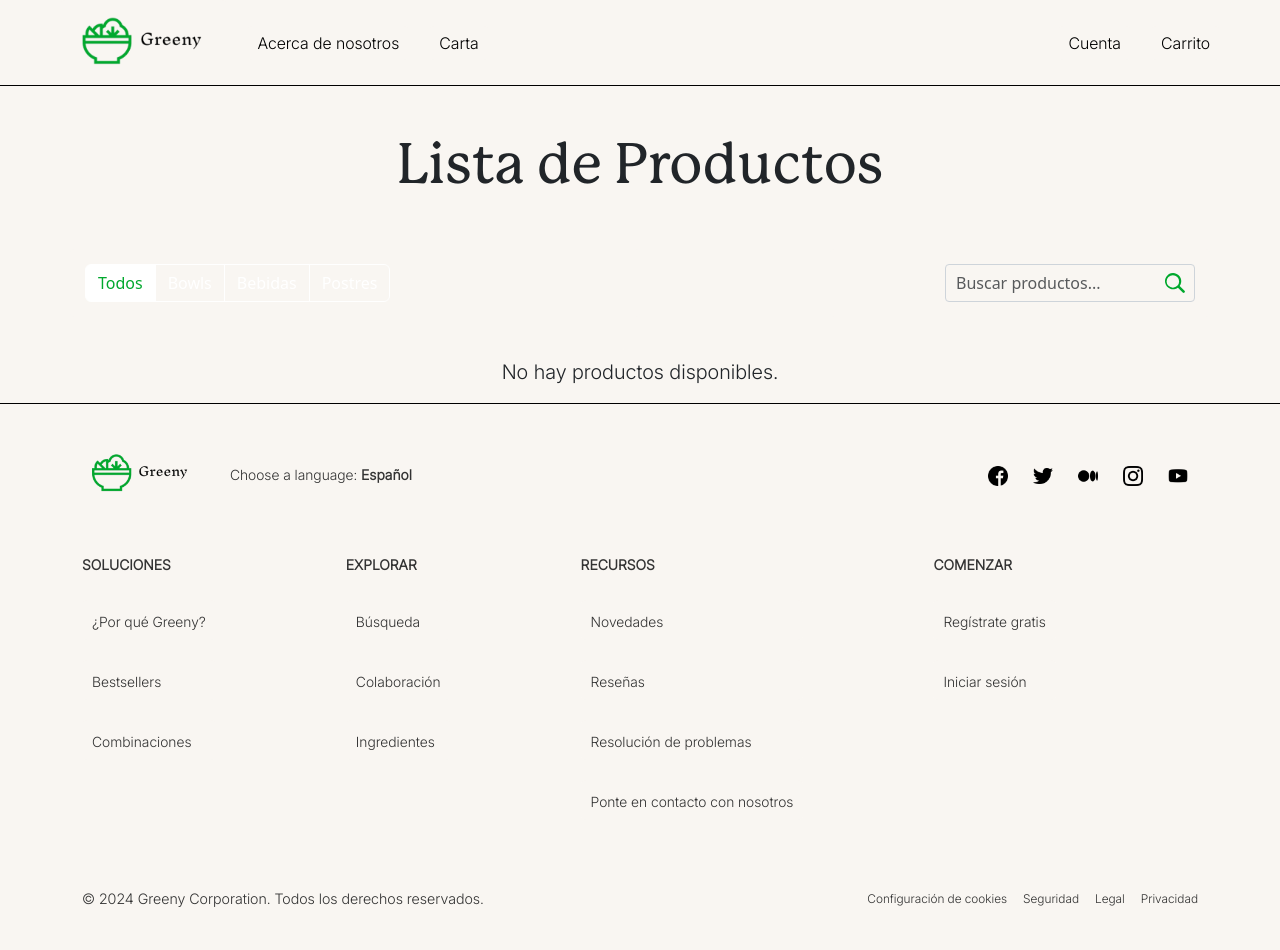
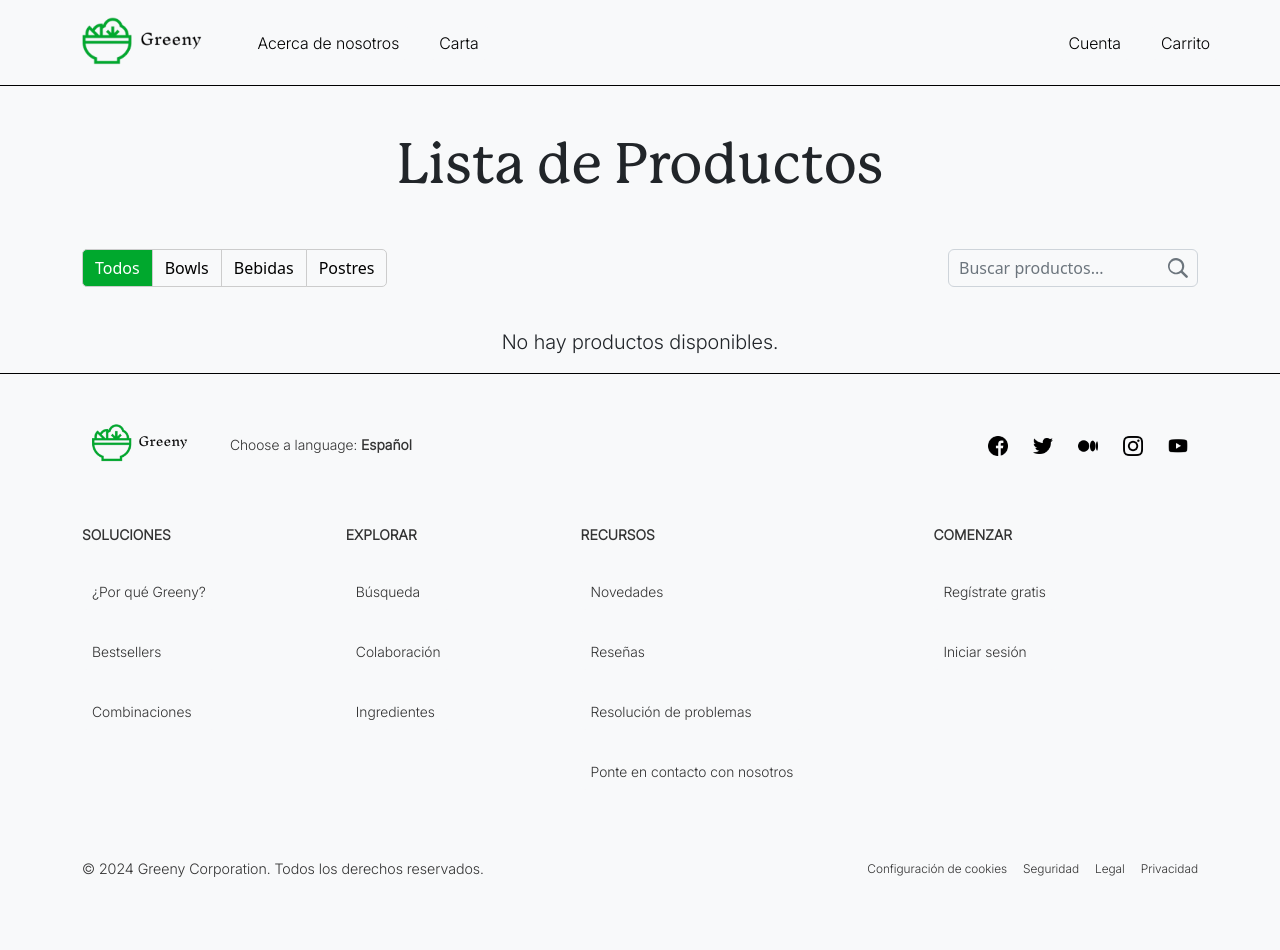
Before and after one commit to DanielLS-Dev-IBF/proyecto1, a PHP site: page /DAW2/?controller=Producto&action=carta in a window 1280 px wide. After the commit the page ends 877 px from the top, so only its background shows below. Run offline with PHP 8.4, Linux system fonts and the light colour scheme; data that the repository does not hold is empty.

Commit message:
Commit 07.2 Pulido

```diff
--- a/css/Carta.css
+++ b/css/Carta.css
@@ -1,125 +1,86 @@
 /* Carta.css */
 
-/* Definir la variable de color primario */
 :root {
-  --primary-color: #00a82d; /* Verde */
+  --primary-color: #00a82d;
+  --secondary-color: #f8f9fa;
+  --gray-text: #6c757d;
 }
 
-/* 1. Alinear los filtros a la izquierda */
-.carta-filters-container {
-  text-align: left !important; /* Sobrescribe el alineamiento global */
-  background-color: var(--primary-color); /* Fondo color primario */
-  padding: 15px; /* Espaciado interno */
-  border-radius: 0.25rem; /* Bordes redondeados */
+/* Filtros por tipo como bloque con border-radius en el conjunto */
+
+/* Quitar el border-radius individual de cada botón */
+.btn-filter {
+  border: 1px solid #ccc !important;
+  border-radius: 0 !important;
 }
 
-/* 2. Estilos para los botones de filtro */
-.carta-filters-container .btn-filter {
-  color: #fff !important; /* Texto blanco */
-  background-color: transparent !important; /* Fondo transparente para aplicar el fondo del contenedor */
-  border-color: #fff !important; /* Borde blanco */
-  transition: background-color 0.3s, color 0.3s; /* Transiciones suaves */
+/* El primer botón del grupo con borde redondeado a la izquierda */
+.btn-filter:first-child {
+  border-radius: 5px 0 0 5px !important;
 }
 
-/* 2.a. Estilos para botones de filtro activos (seleccionados) */
-.carta-filters-container .btn-filter.btn-primary {
-  background-color: #fff !important; /* Fondo blanco para resaltar el botón activo */
-  color: var(--primary-color) !important; /* Texto color primario */
-  border-color: #fff !important; /* Borde blanco */
+/* El último botón del grupo con borde redondeado a la derecha */
+.btn-filter:last-child {
+  border-radius: 0 5px 5px 0 !important;
 }
 
-/* 2.b. Estilos para botones de filtro inactivos al pasar el ratón */
-.carta-filters-container .btn-filter.btn-secondary:hover {
-  background-color: rgba(
-    255,
-    255,
-    255,
-    0.2
-  ) !important; /* Fondo ligeramente transparente */
-  color: #fff !important; /* Mantiene el texto blanco */
+/* Botón activo */
+.btn-filter.btn-primary {
+  background-color: var(--primary-color) !important;
+  color: #fff !important;
 }
 
-/* 3. Estilos para los enlaces de paginación */
-.carta-pagination .page-link {
-  color: var(--primary-color) !important; /* Texto color primario */
-  background-color: #fff !important; /* Fondo blanco */
-  border: 1px solid var(--primary-color) !important; /* Borde color primario */
-  transition: background-color 0.3s, color 0.3s; /* Transiciones suaves */
+/* Botón inactivo */
+.btn-filter.btn-secondary {
+  background-color: var(--secondary-color) !important;
+  color: #000 !important;
+}
+.btn-filter.btn-secondary:hover {
+  background-color: #e2e6ea !important;
+  color: #000 !important;
 }
 
-/* 3.a. Estilos para el enlace de paginación activo */
-.carta-pagination .page-item.active .page-link {
-  background-color: var(--primary-color) !important; /* Fondo color primario */
-  border-color: var(--primary-color) !important; /* Borde color primario */
-  color: #fff !important; /* Texto blanco */
+/* Paginación */
+.page-item.active .page-link {
+  background-color: var(--primary-color) !important;
+  color: #fff !important;
+  border: 1px solid #ccc !important;
+}
+.page-link {
+  background-color: var(--secondary-color) !important;
+  color: #000 !important;
+  border: 1px solid #ccc !important;
+  transition: background-color 0.3s, color 0.3s;
+}
+.page-link:hover {
+  background-color: var(--primary-color) !important;
+  color: #fff !important;
 }
 
-/* 3.b. Estilos para los enlaces de paginación al pasar el ratón */
-.carta-pagination .page-item a.page-link:hover {
-  background-color: var(--primary-color) !important; /* Fondo color primario */
-  color: #fff !important; /* Texto blanco */
+/* Buscador */
+.search-input {
+  padding-right: 40px;
+  padding-left: 10px;
+  background-color: #fff;
+  color: #000;
+  border: 1px solid #ced4da;
+  height: 38px;
+  font-size: 1rem;
+  text-align: left;
+  transition: border-color 0.3s, box-shadow 0.3s;
+}
+.search-input:focus {
+  border-color: var(--primary-color) !important;
+  box-shadow: 0 0 0 0.2rem rgba(0, 168, 45, 0.25) !important;
+}
+.search-input::placeholder {
+  color: var(--gray-text);
 }
 
-/* 4. Estilos para estados de focus */
-
-.carta-filters-container .btn-filter:focus,
-.carta-pagination .page-link:focus,
-.carta-search-container .search-icon:focus {
-  outline: 2px solid #fff; /* Contorno blanco */
-  outline-offset: 2px;
-  box-shadow: 0 0 0 0.2rem rgba(0, 168, 45, 0.25); /* Sombra color primario suave */
+/* Lupa */
+#search-form {
+  position: relative;
 }
-
-/* 4.a. Asegurar que el botón activo mantenga el estilo al estar enfocado */
-.carta-filters-container .btn-filter.btn-primary:focus {
-  background-color: #fff !important; /* Fondo blanco */
-  color: var(--primary-color) !important; /* Texto color primario */
-  border-color: #fff !important; /* Borde blanco */
-}
-
-/* 4.b. Asegurar que el enlace activo de paginación mantenga el estilo al estar enfocado */
-.carta-pagination .page-item.active .page-link:focus {
-  background-color: var(--primary-color) !important; /* Fondo color primario */
-  color: #fff !important; /* Texto blanco */
-  border-color: var(--primary-color) !important; /* Borde color primario */
-}
-
-/* 5. Estilos adicionales para el Buscador */
-
-/* Contenedor relativo para posicionar el ícono de búsqueda */
-.search-input-container {
-  position: relative;
-  width: 100%;
-  max-width: 250px; /* Ajustar según sea necesario */
-}
-
-/* Estilos para el campo de búsqueda */
-.search-input-container input[type="text"] {
-  width: 100%;
-  padding-right: 40px; /* Espacio para el ícono de búsqueda */
-  padding-left: 10px; /* Espacio para el texto a la izquierda */
-  border-radius: 0.25rem; /* Bordes redondeados estándar de Bootstrap */
-  border: 1px solid #ced4da; /* Borde estándar */
-  height: 38px; /* Altura consistente */
-  font-size: 1rem; /* Tamaño de fuente legible */
-  transition: border-color 0.3s, box-shadow 0.3s;
-  text-align: left; /* Alinear el texto a la izquierda */
-}
-
-/* Fondo del buscador */
-.carta-search-container {
-  background-color: var(--primary-color); /* Fondo color primario */
-  padding: 15px; /* Espaciado interno */
-  border-radius: 0.25rem; /* Bordes redondeados */
-}
-
-/* Cambiar el fondo del input para que coincida con el contenedor */
-.search-input-container input[type="text"] {
-  background-color: #fff; /* Fondo blanco para mejor legibilidad */
-  color: #000; /* Texto negro */
-}
-
-/* Estilos para el ícono de búsqueda */
 .search-icon {
   position: absolute;
   right: 10px;
@@ -127,36 +88,36 @@
   transform: translateY(-50%);
   width: 20px;
   height: 20px;
-  color: var(
-    --primary-color
-  ); /* Mismo color que el background del contenedor */
+  color: var(--gray-text) !important;
   cursor: pointer;
   transition: color 0.3s;
 }
-
-/* Hover effect para el ícono de búsqueda */
 .search-icon:hover {
-  color: #fff; /* Cambia el color al pasar el ratón */
+  color: var(--primary-color) !important;
 }
 
-/* Responsive: Asegurar que el Buscador y los filtros se ajusten en pantallas pequeñas */
+/* Posicionamiento */
+.carta-filters-container {
+  display: flex;
+  justify-content: flex-start;
+  align-items: center;
+}
+.carta-search-container {
+  display: flex;
+  justify-content: flex-end;
+  align-items: center;
+}
+
+/* Responsive */
 @media (max-width: 767.98px) {
   .carta-filters-container .btn-group {
     width: 100%;
-    justify-content: center;
+    justify-content: start;
   }
-
   .carta-search-container {
     justify-content: center;
   }
-
-  .search-input-container {
-    max-width: 200px; /* Ajuste adicional para pantallas pequeñas */
-    margin-left: 0;
-    margin-right: 0;
-  }
-
-  .search-icon {
-    right: 10px; /* Mantener margen derecho */
+  .search-input {
+    width: 100%;
   }
 }
--- a/views/productos/carta.php
+++ b/views/productos/carta.php
@@ -2,54 +2,32 @@
 
 <?php include_once "views/TopNav.php"; ?>
 
-<!-- Enlace al CSS específico de carta.php -->
 <link rel="stylesheet" href="css/Carta.css">
 
 <h1 class="text-center my-5 display-4 display-md-3 display-sm-5">Lista de Productos</h1>
 
 <?php
-// Obtener el tipo actual para resaltar el botón activo
-$tipoActual = isset($_GET['tipo']) ? $_GET['tipo'] : 'Todos'; // Predeterminado a 'Todos'
-
-// Obtener el término de búsqueda si existe
+$tipoActual = isset($_GET['tipo']) ? $_GET['tipo'] : 'Todos';
 $searchTerm = isset($_GET['search']) ? $_GET['search'] : '';
-
-// Variables de paginación
-$productosPorPagina = 6; // Número máximo de productos por página
 $currentPage = isset($_GET['page']) && is_numeric($_GET['page']) ? (int)$_GET['page'] : 1;
 $totalPaginas = isset($totalPaginas) ? (int)$totalPaginas : 1;
 
-// Función para construir la URL con los parámetros adecuados
 function buildUrl($page, $tipo, $search){
     $url = '?controller=producto&action=carta&page=' . $page;
-
-    if ($tipo && $tipo !== 'Todos') { // Añadida condición para 'Todos'
-        $url .= '&tipo=' . urlencode($tipo);
-    }
-
-    if ($search && !empty($search)) { // Añadido para manejar búsqueda
-        $url .= '&search=' . urlencode($search);
-    }
-
+    if ($tipo && $tipo !== 'Todos') $url .= '&tipo=' . urlencode($tipo);
+    if ($search && !empty($search)) $url .= '&search=' . urlencode($search);
     return $url;
 }
 
-// Función para generar enlaces de paginación
 function paginationLinks($currentPage, $totalPages, $tipo, $search){
     $links = '';
-
-    // Definir el rango de páginas a mostrar
-    $range = 2; // Mostrar 2 páginas antes y después de la actual
-
-    // Página anterior
+    $range = 2;
     if ($currentPage > 1) {
         $prevPage = $currentPage - 1;
         $links .= '<li class="page-item"><a class="page-link" href="'. buildUrl($prevPage, $tipo, $search) .'">Anterior</a></li>';
     } else {
         $links .= '<li class="page-item disabled"><span class="page-link">Anterior</span></li>';
     }
-
-    // Páginas individuales
     for ($i = max(1, $currentPage - $range); $i <= min($currentPage + $range, $totalPages); $i++) {
         if ($i == $currentPage) {
             $links .= '<li class="page-item active"><span class="page-link">' . $i . '</span></li>';
@@ -57,24 +35,19 @@ function paginationLinks($currentPage, $totalPages, $tipo, $search){
             $links .= '<li class="page-item"><a class="page-link" href="'. buildUrl($i, $tipo, $search) .'">' . $i . '</a></li>';
         }
     }
-
-    // Página siguiente
     if ($currentPage < $totalPages) {
         $nextPage = $currentPage + 1;
         $links .= '<li class="page-item"><a class="page-link" href="'. buildUrl($nextPage, $tipo, $search) .'">Siguiente</a></li>';
     } else {
         $links .= '<li class="page-item disabled"><span class="page-link">Siguiente</span></li>';
     }
-
     return $links;
 }
 ?>
 
-<!-- Contenedor que centra los filtros y el buscador -->
 <div class="container mb-4">
     <div class="row justify-content-between align-items-center">
-        <!-- Filtros por Tipo -->
-        <div class="col-12 col-md-6 mb-3 carta-filters-container">
+        <div class="col-12 col-md-4 mb-3 carta-filters-container">
             <div class="btn-group" role="group" aria-label="Filtrar Productos">
                 <a href="?controller=producto&action=carta&tipo=Todos" class="btn btn-filter <?= ($tipoActual === 'Todos') ? 'btn-primary' : 'btn-secondary' ?>">Todos</a>
                 <a href="?controller=producto&action=carta&tipo=Bowl" class="btn btn-filter <?= ($tipoActual === 'Bowl') ? 'btn-primary' : 'btn-secondary' ?>">Bowls</a>
@@ -82,22 +55,19 @@ function paginationLinks($currentPage, $totalPages, $tipo, $search){
                 <a href="?controller=producto&action=carta&tipo=Postre" class="btn btn-filter <?= ($tipoActual === 'Postre') ? 'btn-primary' : 'btn-secondary' ?>">Postres</a>
             </div>
         </div>
-        <!-- Buscador -->
-        <div class="col-12 col-md-4 mb-3 carta-search-container">
-            <form method="GET" action="index.php" class="d-flex justify-content-end align-items-center" id="search-form">
-                <!-- Campos ocultos para mantener el controlador y la acción -->
+        <div class="col-12 col-md-4 mb-3 carta-search-container d-flex justify-content-end">
+            <form method="GET" action="index.php" id="search-form" style="position: relative; width:100%; max-width:250px;">
                 <input type="hidden" name="controller" value="producto">
                 <input type="hidden" name="action" value="carta">
-                <!-- Campo oculto para establecer 'tipo' en 'Todos' -->
                 <input type="hidden" name="tipo" value="Todos">
-                <!-- Contenedor del campo de búsqueda -->
-                <div class="search-input-container">
-                    <input type="text" name="search" class="form-control" placeholder="Buscar productos..." value="<?= htmlspecialchars($searchTerm) ?>" aria-label="Buscar productos">
-                    <!-- Ícono de búsqueda SVG -->
-                    <svg xmlns="http://www.w3.org/2000/svg" class="bi bi-search search-icon" viewBox="0 0 16 16" fill="currentColor" aria-label="Buscar" role="button" tabindex="0">
-                        <path d="M11.742 10.344a6.5 6.5 0 1 0-1.397 1.398h-.001l3.85 3.85a1 1 0 0 0 1.415-1.414l-3.85-3.85zm-5.442 1.398a5 5 0 1 1 0-10 5 5 0 0 1 0 10z"/>
-                    </svg>
-                </div>
+                <input type="text" name="search" class="form-control search-input" placeholder="Buscar productos..." value="<?= htmlspecialchars($searchTerm) ?>" aria-label="Buscar productos">
+                <svg class="search-icon" xmlns="http://www.w3.org/2000/svg" fill="currentColor" aria-label="Buscar" role="button" tabindex="0" viewBox="0 0 16 16">
+                    <path d="M11.742 10.344a6.5
+                     6.5 0 1 0-1.397 1.398h-.001l3.85
+                     3.85a1 1 0 0 0 1.415-1.414l-3.85-3.85zm-5.442
+                     1.398a5 5 0 1 1 0-10 5 5
+                     0 0 1 0 10z"/>
+                </svg>
             </form>
         </div>
     </div>
@@ -117,7 +87,6 @@ function paginationLinks($currentPage, $totalPages, $tipo, $search){
                                 <p class="card-text card-price fw-bold"><?= number_format($producto->getPrecio_base(), 2) ?>€</p>
                             </div>
                             <div class="card-footer text-center">
-                                <!-- Botón que redirige a la página de detalles -->
                                 <a href="?controller=producto&action=show&id=<?= $producto->getId_producto() ?>" class="btn-hover w-100 my-3">
                                     Ver Producto
                                 </a>
@@ -132,7 +101,6 @@ function paginationLinks($currentPage, $totalPages, $tipo, $search){
             <?php endif; ?>
         </div>
 
-        <!-- Enlaces de Paginación -->
         <?php if ($totalPaginas > 1): ?>
             <nav aria-label="Page navigation" class="carta-pagination">
                 <ul class="pagination justify-content-center">
@@ -145,37 +113,29 @@ function paginationLinks($currentPage, $totalPages, $tipo, $search){
 
 <?php include_once "views/Footer.php"; ?>
 
-<!-- JavaScript para manejar el clic en el ícono de búsqueda -->
 <script>
 document.addEventListener('DOMContentLoaded', function() {
     const searchIcon = document.querySelector('.search-icon');
     const searchForm = document.getElementById('search-form');
-    const searchInput = document.querySelector('.search-input-container input[name="search"]');
+    const searchInput = document.querySelector('.search-input');
 
-    // Función para enviar el formulario
     function submitSearch() {
-        // Opcional: Validar si el campo de búsqueda no está vacío
-        // if (searchInput.value.trim() !== '') {
-            searchForm.submit();
-        // }
+        searchForm.submit();
     }
 
-    // Event listener para el clic en el ícono de búsqueda
     if(searchIcon){
         searchIcon.addEventListener('click', submitSearch);
     }
 
-    // Event listener para la tecla Enter en el campo de búsqueda
     if(searchInput){
         searchInput.addEventListener('keydown', function(event){
             if(event.key === 'Enter'){
-                event.preventDefault(); // Evita la acción predeterminada
+                event.preventDefault();
                 submitSearch();
             }
         });
     }
 
-    // Event listener para la tecla Enter o Espacio en el ícono de búsqueda (accesibilidad)
     if(searchIcon){
         searchIcon.addEventListener('keydown', function(event){
             if(event.key === 'Enter' || event.key === ' ') {
```
